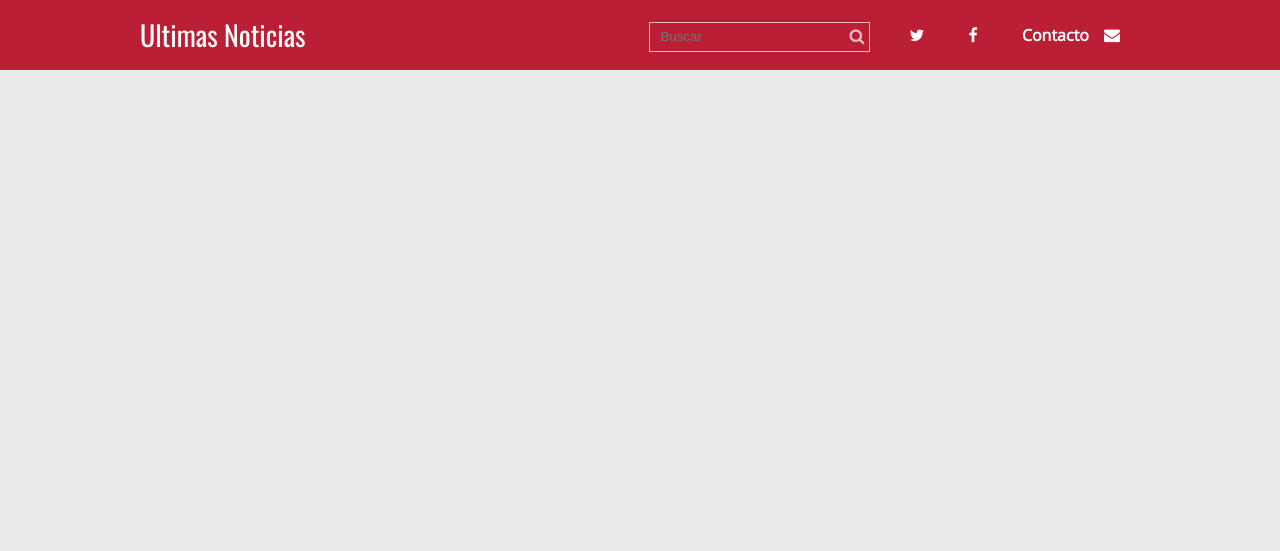
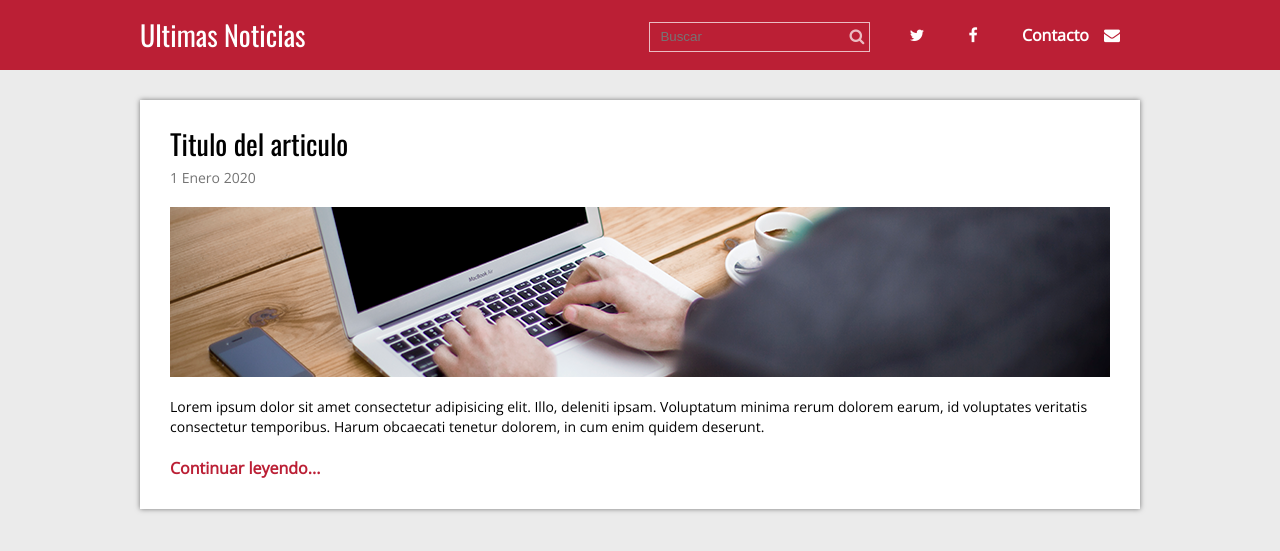
Before and after one commit to Davidsd16/blog_noticias, a PHP site: page /udemy_php/ in a window 1280 px wide. Shown: the top 551 px of the page. Run offline with PHP 8.4, Linux system fonts and the light colour scheme; some libraries are stand-ins or nearby versions.

Commit message:
Mostar post en pagina principal (titulo, fecha,  extracto  e imagen)

```diff
--- a/views/index.view.php
+++ b/views/index.view.php
@@ -43,5 +43,37 @@
             </div>
         </div>
     </header>
+
+    <div class="contenedor">
+    <!-- Contenedor principal para el artículo -->
+    <div class="post">
+        <!-- Etiqueta de artículo -->
+        <article>
+            <!-- Título del artículo -->
+            <h2 class="titulo">Titulo del articulo</h2>
+            <!-- Fecha de publicación -->
+            <p class="fecha">1 Enero 2020</p>
+
+            <!-- Contenedor para la imagen destacada -->
+            <div class="thumb">
+                <!-- Enlace a la imagen (puede redirigir a la página completa del artículo) -->
+                <a href="#">
+                    <!-- Imagen destacada del artículo -->
+                    <img src="<?php echo RUTA; ?>/imagenes/1.png" alt="">
+                </a>
+            </div>
+
+            <!-- Extracto del artículo -->
+            <p class="extracto">Lorem ipsum dolor sit amet consectetur adipisicing elit. Illo, deleniti ipsam.
+                Voluptatum minima rerum dolorem earum, id voluptates veritatis consectetur temporibus.
+                Harum obcaecati tenetur dolorem, in cum enim quidem deserunt.
+            </p>
+
+            <!-- Enlace para continuar leyendo (puede redirigir a la página completa del artículo) -->
+            <a href="#" class="continuar">Continuar leyendo...</a>
+        </article>
+    </div>
+</div>
+
 </body>
 </html>
```
